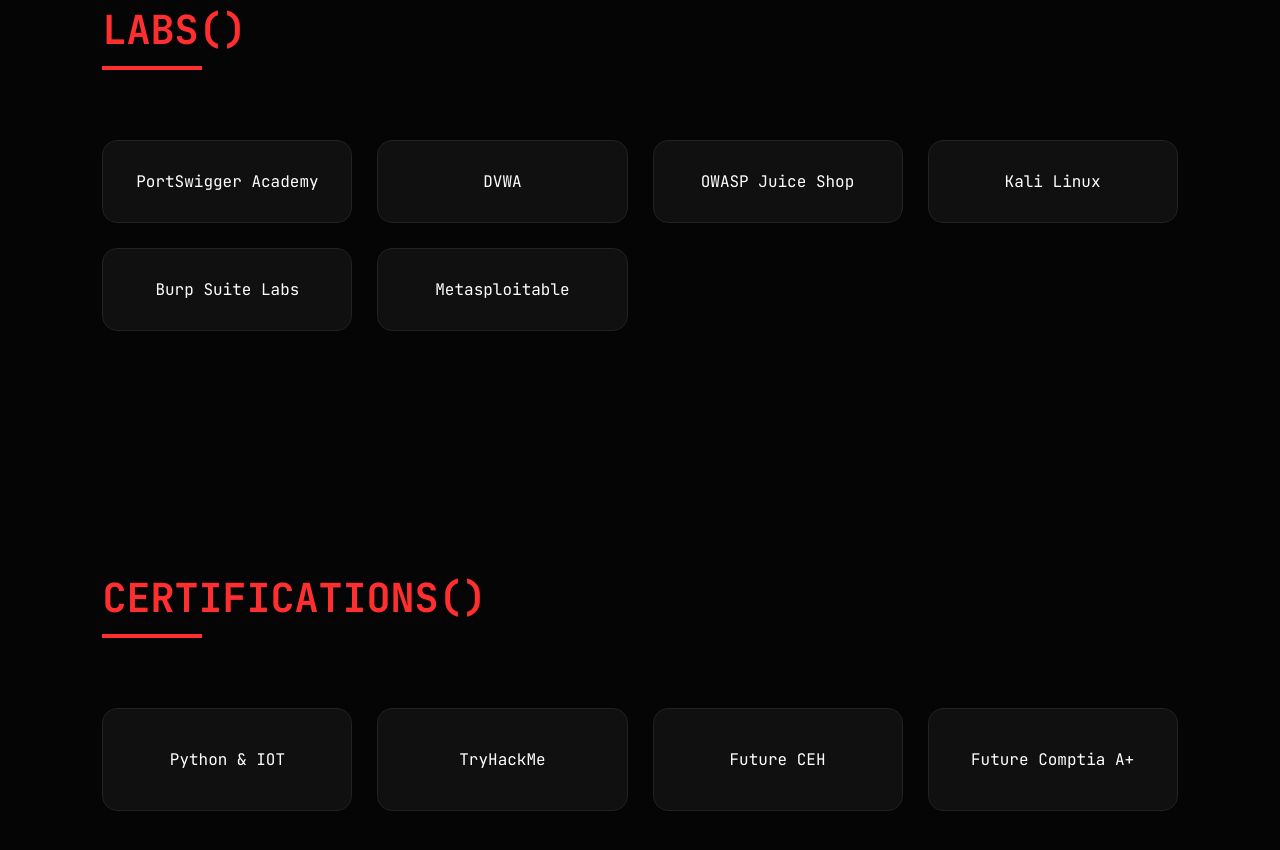
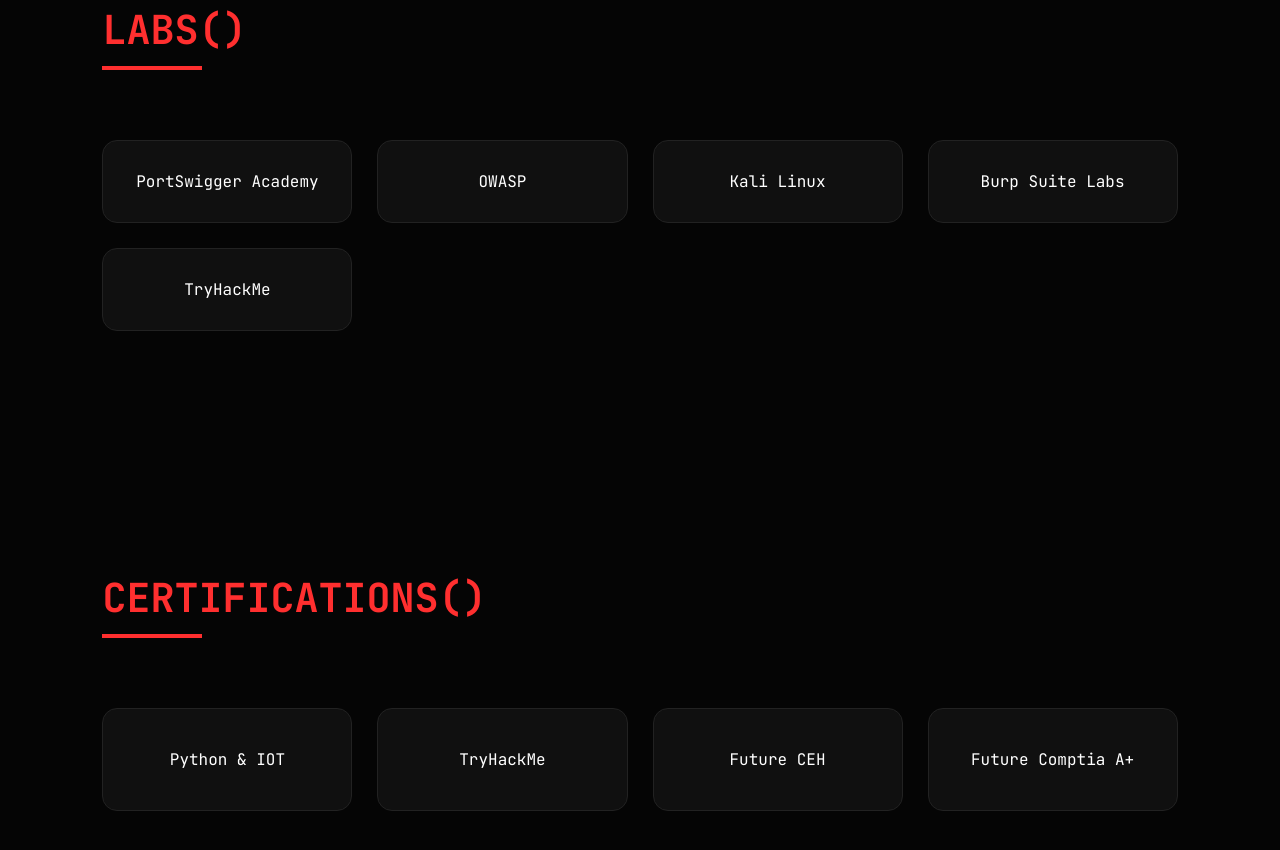
Before and after one commit to JOD0220/Portfolio, a plain HTML site: page index.html in a window 1280 px wide. Shown: the part 5650-6500 px from the top of the page. Drawn offline with Linux system fonts and the light colour scheme.

Commit message:
Fix HTML formatting and structure

```diff
--- a/index.html
+++ b/index.html
@@ -389,15 +389,13 @@
 
 <div class="lab-card">PortSwigger Academy</div>
 
-<div class="lab-card">DVWA</div>
-
-<div class="lab-card">OWASP Juice Shop</div>
+<div class="lab-card">OWASP</div>
 
 <div class="lab-card">Kali Linux</div>
 
 <div class="lab-card">Burp Suite Labs</div>
 
-<div class="lab-card">Metasploitable</div>
+<div class="lab-card">TryHackMe</div>
 
 </div>
 
```
